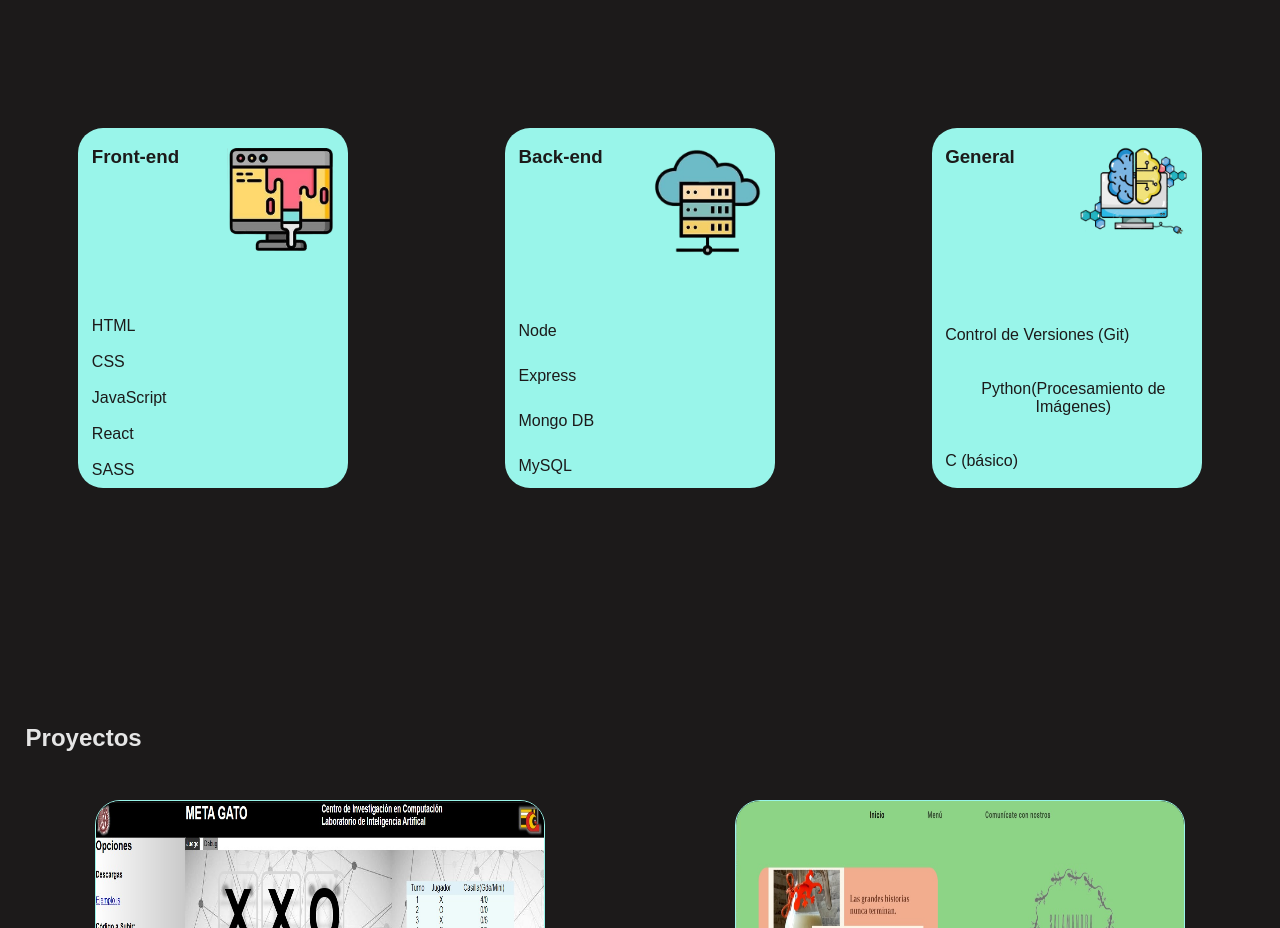
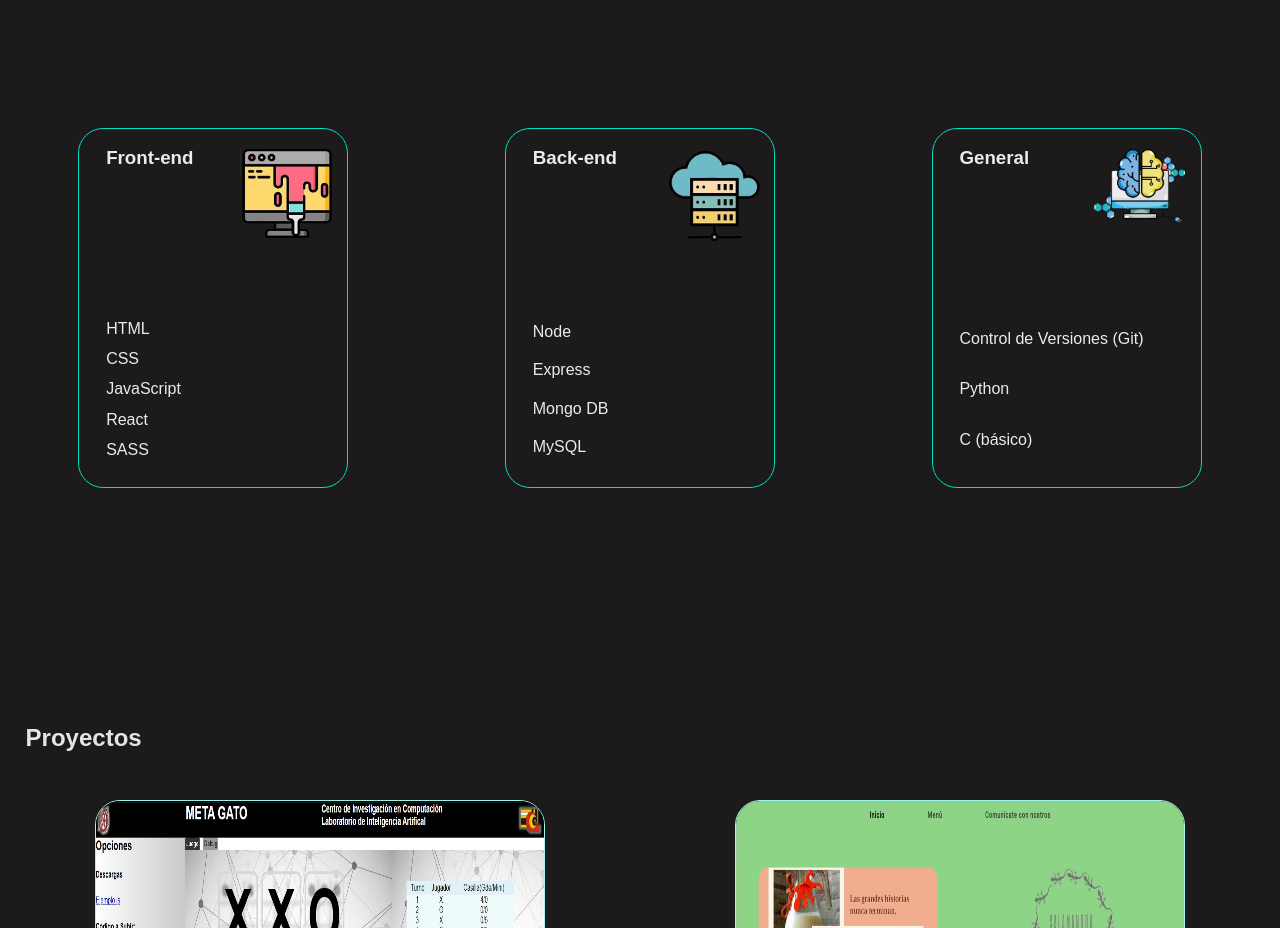
Before and after one commit to CesarCervantes2908/portfolio, a React (Create React App) app in the folder client/: page / in a window 1280 px wide. Shown: the part 940-1868 px from the top of the page. Built offline with nearby package versions, Linux system fonts and the light colour scheme.

Commit message:
Change skillcards styles

```diff
--- a/client/src/components/Habilidades.js
+++ b/client/src/components/Habilidades.js
@@ -24,7 +24,7 @@ let skillsGroup = [
         skillGroup: 'General',
         skillImage: generalImg,
         alt: 'Ilustación de un cerebro con un monitor de computadora detrás.',
-        skills: ['Control de Versiones (Git)', 'Python(Procesamiento de Imágenes)', 'C (básico)']
+        skills: ['Control de Versiones (Git)', 'Python', 'C (básico)']
     }
 ];
 function Habilidades() {
--- a/client/src/styles/SkillCard.css
+++ b/client/src/styles/SkillCard.css
@@ -3,8 +3,9 @@ div.skill-card{
     height: 45vh;
     max-height: 400px;
     max-width: 270px;
-    background-color: #99F5EA;
-    color: #1C1A1A;
+    background-color: transparent;
+    color: #e9ecec;
+    border: solid 1px #00DFC0;
     border-radius: 25px;
     position: relative;
     margin: 2vh 2vw;
@@ -12,11 +13,11 @@ div.skill-card{
 div.skill-card h3.card-title{
     display: inline-block;
     position: absolute;
-    left: 5%;
+    left: 10%;
     top: 5%;
 }
 div.skill-card img.card-image{
-    width: 40%;
+    width: 35%;
     height: auto;
     display: inline-block;
     vertical-align: top;
@@ -33,6 +34,11 @@ div.skill-card ul.skill-list{
     flex-direction: column;
     justify-content: space-around;
     align-items: flex-start;
-    padding-left: 5%;
+    flex-wrap: wrap;
+    padding: 5%;
+    padding-left: 10%;
     list-style: none;
+    margin-bottom: 1vh;
+    position: absolute;
+    bottom: 0;
 }
```
